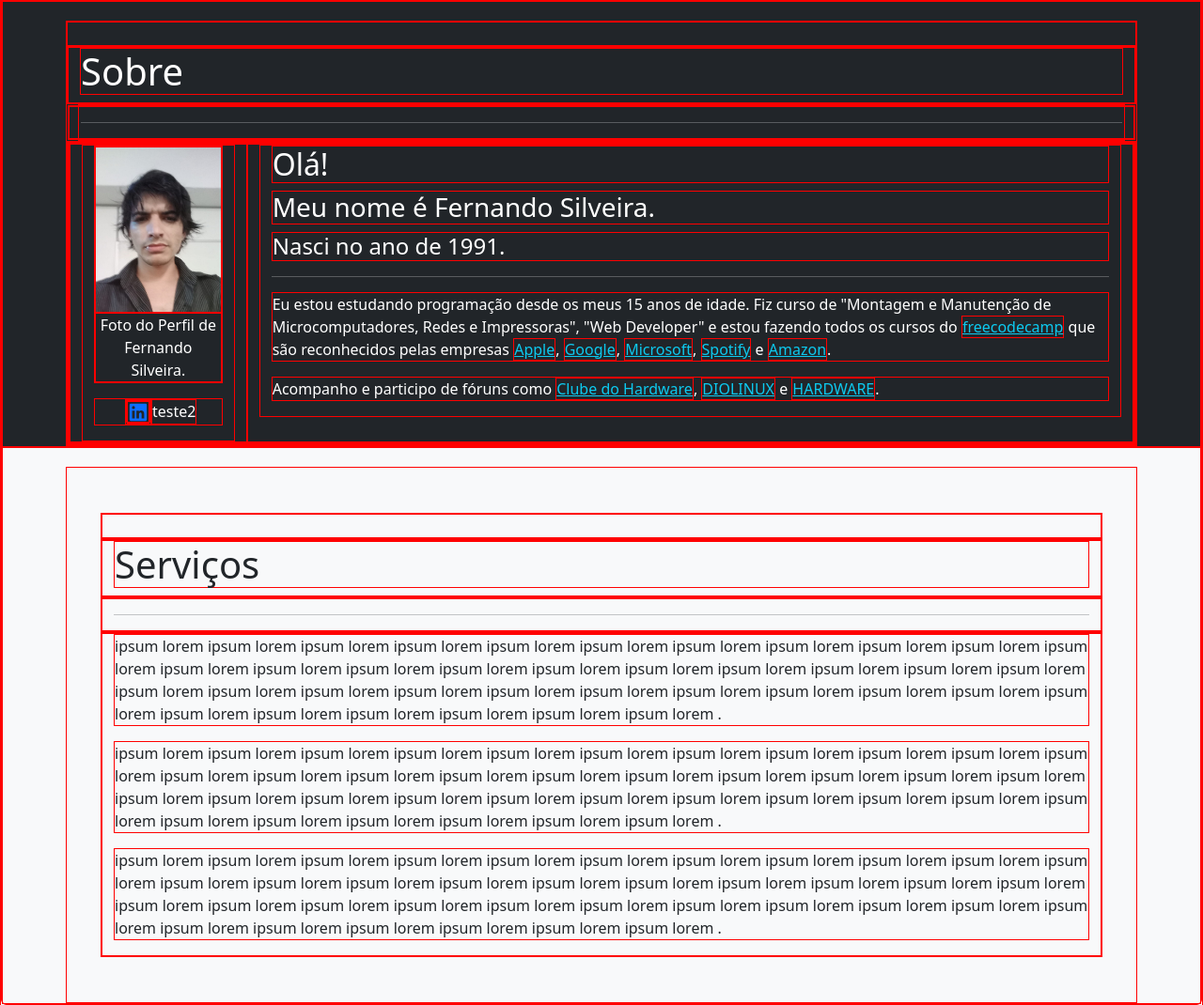
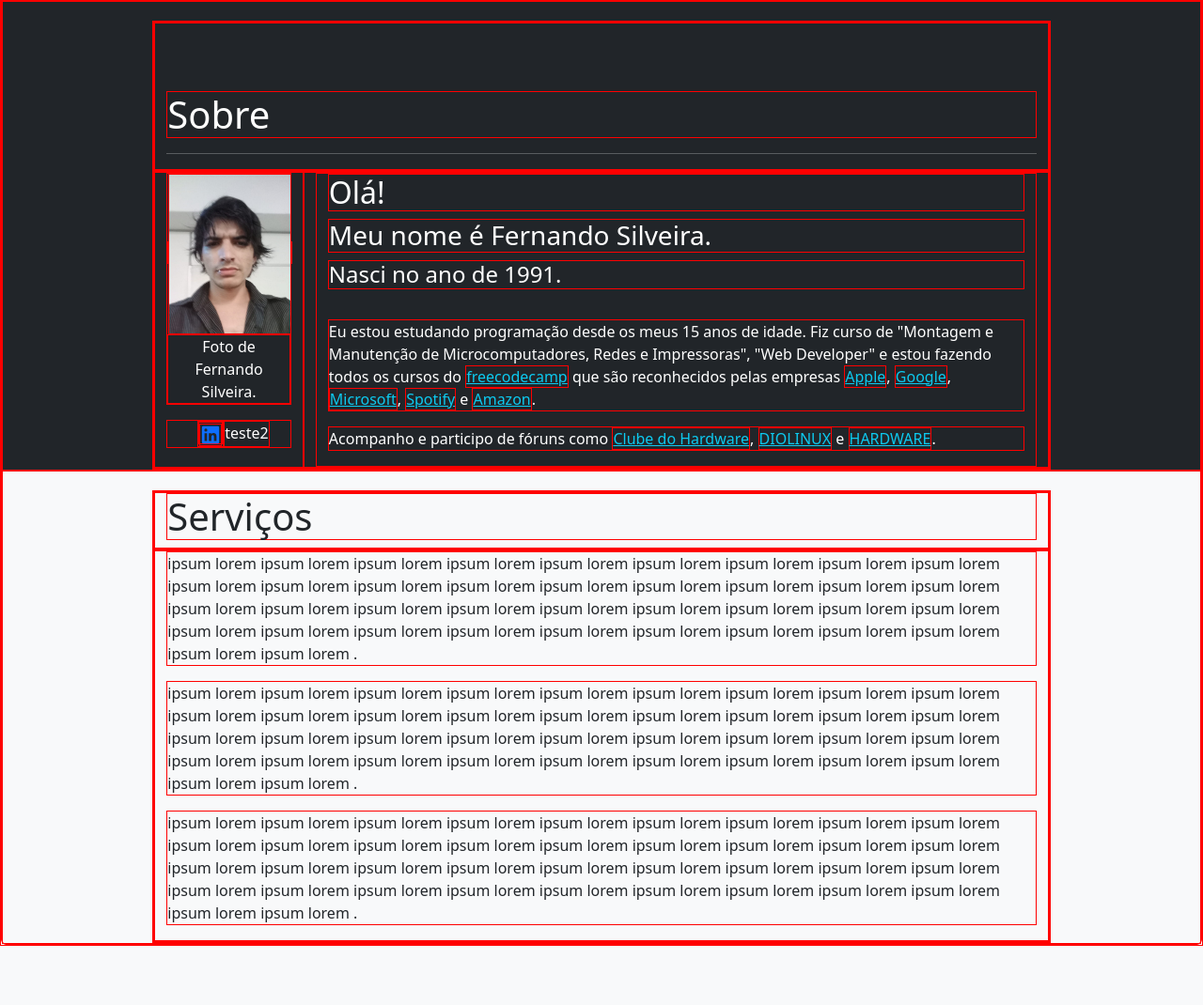
Before and after one commit to huntercodecamp/hello-world, a plain HTML site: page index.html in a window 1280 px wide. Shown: the part 829-1899 px from the top of the page at 94% size. After the commit the page ends 1836 px from the top, so only its background shows below. Drawn offline with nearby package versions, Linux system fonts and the light colour scheme; grey boxes are pictures that could not be loaded.

```diff
--- a/index.html
+++ b/index.html
@@ -139,41 +139,27 @@
 
 <section id="Sobre-Menu" class="bg-dark text-white">
 
-	<div class="container text-justify">
+	<div class="container w-75">
 		<div class="row">
 
-			<br>
-
-		</div>
-
-		<div class="row">
-
-			<div class="col">
-
+			<div class="col-sm-12">
+				<br><br><br>
 				<h1>Sobre</h1>
-
+				<hr>
 			</div>
 
 		</div>
 
-		<div class="col">
+
 
 		<div class="row">
-				<div class="col">
-					<hr>
-				</div>
-			</div>
-		</div>
-
-		<div class="row">
-			<div class="col">
-				<div class="row">
 			<div class="col-2 col-md col-lg " id="foto">
-						<div class="container text-center">
 				<figure>
+					<a href="eu-2.jpeg" target="_blank">
 						<img src="eu-2.jpeg" alt="Foto de Perfil" width="100%" >
+					</a>
 					<figcaption class="text-center">
-									Foto do Perfil de Fernando Silveira.
+						Foto de Fernando Silveira.
 					</figcaption>
 				</figure>
 
@@ -186,7 +172,6 @@
 					<li>teste2</li>
 				</ul>
 			</div>
-					</div>
 
 			<div class="col-10">
 				<div class="container text-left" id="cont-sobre">
@@ -198,7 +183,7 @@
 						Meu nome é Fernando Silveira.
 					</h3>
 					<h4> Nasci no ano de 1991.</h4>
-							<hr>
+					<br>
 					<p >
 
 						Eu estou estudando programação desde os meus 15 anos de idade. Fiz curso de "Montagem e Manutenção de Microcomputadores, Redes e Impressoras", "Web Developer" e estou fazendo todos os cursos do
@@ -221,27 +206,17 @@
 			</div>
 		</div>
 	</div>
-		</div>
 
-	</div>
 </section>
 <section id="Services-Menu" class="">
-	<div class="container p-5">
-		<div class="row">
-			<div class="col">
-				<br>
-			</div>
-		</div>
+	<div class="container-md w-75">
+
 		<div class="row">
 			<div class="col">
 				<h1>Serviços</h1>
 			</div>
 		</div>
-		<div class="row">
-			<div class="col">
-				<hr>
-			</div>
-		</div>
+
 		<div class="row">
 			<div class="col">
 				<p>
```
Lines whose indentation alone changed are shown as unchanged.
